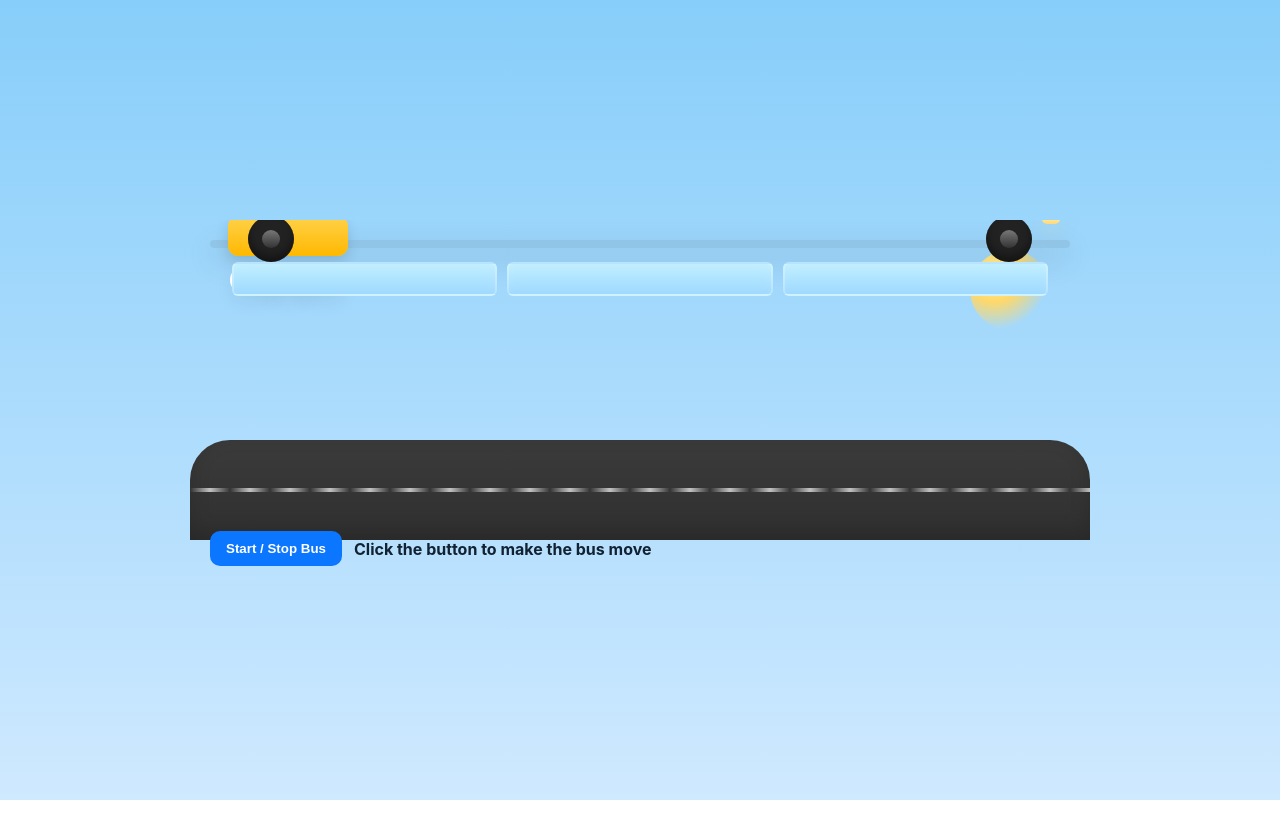
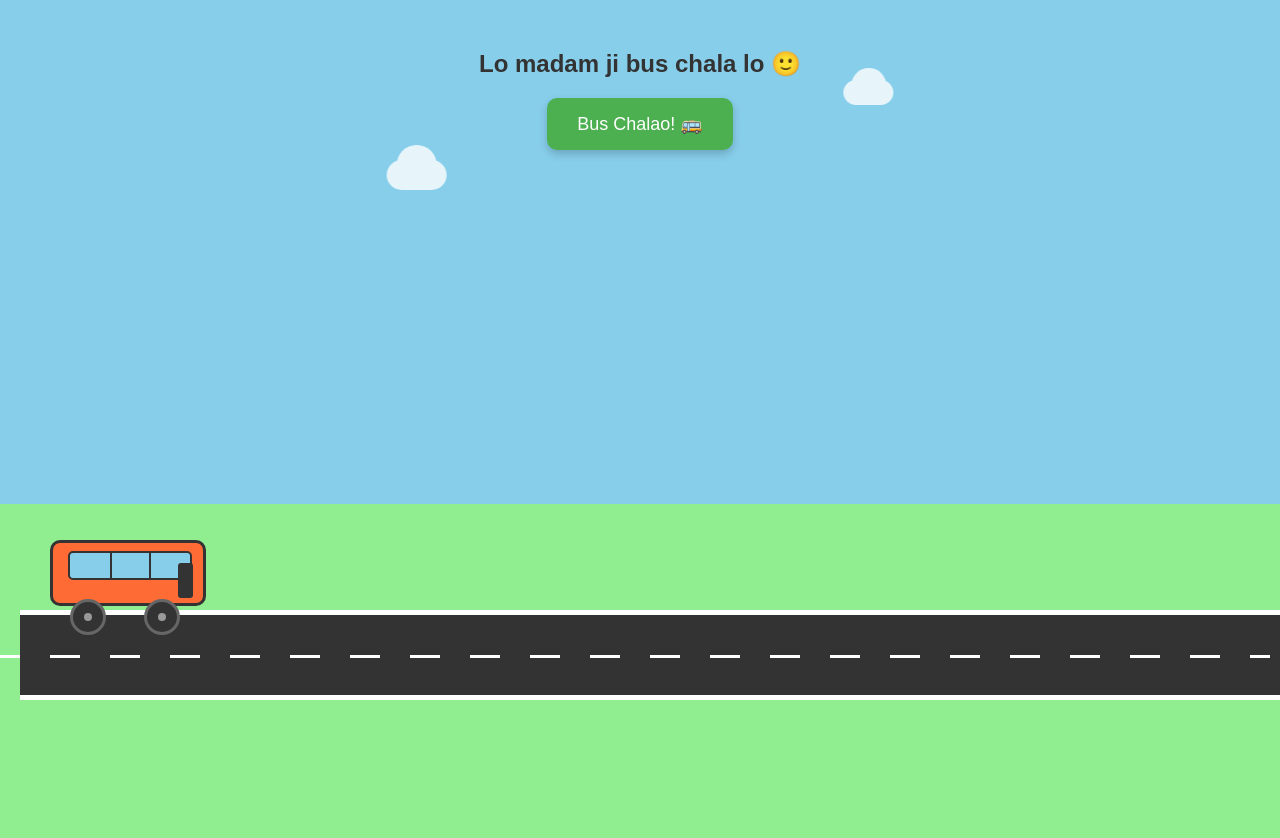
Before and after one commit to farhanansari888/Bus-Animation, a plain HTML site: page index.html in a window 1280 px wide. Before the commit the page ends 800 px from the top, so only its background shows below. Drawn offline with Linux system fonts and the light colour scheme.

Commit message:
Update index.html

```diff
--- a/index.html
+++ b/index.html
@@ -1,59 +1,327 @@
-<!DOCTYPE html><html lang="en">
+<!DOCTYPE html>
+<html lang="hi">
 <head>
-<meta charset="utf-8" />
-<meta name="viewport" content="width=device-width, initial-scale=1" />
-<title>Animated Bus — Click to Start</title>
-<style>
-  :root{ --bg:#cfe9ff; --road:#3b3b3b; --bus:#ffcc00; }
-  *{box-sizing:border-box}
-  body{ margin:0; min-height:100vh; display:flex; align-items:center; justify-content:center; background:linear-gradient(#87cefa,#cfe9ff); font-family:Inter, system-ui, Arial }
-  .stage{ width:100%; max-width:900px; height:360px; background:transparent; border-radius:12px; position:relative; overflow:hidden; padding:20px }/* road */ .road{ position:absolute; left:0; right:0; bottom:40px; height:100px; background:linear-gradient(#3b3b3b,#2f2f2f); border-top-left-radius:40px; border-top-right-radius:40px; box-shadow:0 -6px 20px rgba(0,0,0,.15) inset } .lane{ position:absolute; left:0; right:0; top:50%; height:4px; background:linear-gradient(90deg,#fff0,#fff,#fff0); opacity:.7; transform:translateY(-50%); background-size:40px 4px; background-repeat:repeat-x }
+    <meta charset="UTF-8">
+    <meta name="viewport" content="width=device-width, initial-scale=1.0">
+    <title>Bus Animation</title>
+    <style>
+        body {
+            margin: 0;
+            padding: 20px;
+            background: linear-gradient(to bottom, #87CEEB 0%, #87CEEB 60%, #90EE90 60%, #90EE90 100%);
+            font-family: Arial, sans-serif;
+            height: 100vh;
+            overflow: hidden;
+        }
 
-/* bus wrapper (animated) / .bus-wrap{ position:absolute; left:-260px; bottom:92px; width:260px; height:90px; pointer-events:none; / paused by default */ animation: drive 6s linear infinite paused; will-change: transform; }
+        .road {
+            position: absolute;
+            bottom: 100px;
+            width: 100%;
+            height: 80px;
+            background: #333;
+            border-top: 5px solid #FFF;
+            border-bottom: 5px solid #FFF;
+        }
 
-/* start animation when checkbox checked */ #go:checked ~ .stage .bus-wrap{ animation-play-state:running }
+        .road::before {
+            content: '';
+            position: absolute;
+            top: 50%;
+            left: 0;
+            width: 100%;
+            height: 3px;
+            background: repeating-linear-gradient(
+                to right,
+                #FFF 0px,
+                #FFF 30px,
+                transparent 30px,
+                transparent 60px
+            );
+            animation: roadMove 2s linear infinite;
+        }
 
-@keyframes drive{ 0%{ transform: translateX(0) translateY(0) } 50%{ transform: translateX(115%) translateY(-6px) } 100%{ transform: translateX(240%) translateY(0) } }
+        @keyframes roadMove {
+            0% { transform: translateX(0); }
+            100% { transform: translateX(-60px); }
+        }
 
-/* bus design using divs */ .bus{ width:100%; height:100%; position:relative; border-radius:14px; background: linear-gradient(#ffda4a, #ffbf0f); box-shadow: 0 10px 30px rgba(0,0,0,.2); border:4px solid rgba(0,0,0,.08); overflow:visible } .bus:before{ content:""; position:absolute; left:14px; top:-28px; width:120px; height:40px; border-radius:10px; background:linear-gradient(#ffd24a,#ffb800); box-shadow:0 6px 14px rgba(0,0,0,.12) } .window-row{ position:absolute; left:18px; right:18px; top:18px; height:34px; display:flex; gap:10px } .window{ flex:1; background:linear-gradient(#bfefff,#9fd9ff); border-radius:6px; border:2px solid rgba(255,255,255,.25); box-shadow: inset 0 6px 12px rgba(255,255,255,.07) } .wheel{ position:absolute; bottom:-18px; width:46px; height:46px; border-radius:50%; background:#222; left:34px; box-shadow: inset 0 -6px 10px rgba(0,0,0,.4) } .wheel.right{ right:34px; left:auto } .hub{ position:absolute; left:50%; top:50%; transform:translate(-50%,-50%); width:18px; height:18px; border-radius:50%; background:linear-gradient(#777,#333) } .headlight{ position:absolute; right:6px; bottom:20px; width:18px; height:10px; border-radius:6px; background:linear-gradient(#fff8b0,#ffd87a); box-shadow:0 6px 18px rgba(255,210,120,.25) }
+        .bus {
+            position: absolute;
+            bottom: 180px;
+            left: 50px;
+            width: 150px;
+            height: 80px;
+            transition: transform 0.5s ease;
+        }
 
-/* sun and clouds for scene */ .sun{ position:absolute; right:40px; top:30px; width:80px; height:80px; border-radius:50%; background: radial-gradient(circle at 30% 30%, #fff8a8, #ffd86a 35%, transparent 70%) } .cloud{ position:absolute; left:40px; top:40px } .cloud div{ display:inline-block; background:#fff; width:48px; height:28px; border-radius:20px; box-shadow:0 8px 18px rgba(0,0,0,.06); margin-right:-14px }
+        .bus.moving {
+            animation: busMove 3s ease-in-out forwards;
+        }
 
-/* control area */ .controls{ position:relative; z-index:20; display:flex; gap:12px; align-items:center } .btn{ cursor:pointer; padding:10px 16px; background:#0b76ff; color:#fff; border-radius:10px; font-weight:700; border:0 } .btn:active{ transform:translateY(1px) } .status{ color:#123; font-weight:700 }
+        @keyframes busMove {
+            0% { transform: translateX(0); }
+            100% { transform: translateX(calc(100vw - 200px)); }
+        }
 
-/* hide native checkbox */ #go{ position:absolute; left:-9999px }
+        .bus-body {
+            width: 150px;
+            height: 60px;
+            background: #FF6B35;
+            border-radius: 10px;
+            position: relative;
+            border: 3px solid #333;
+        }
 
-/* responsive */ @media (max-width:540px){ .stage{height:300px} .bus-wrap{ width:200px; left:-220px } } </style>
+        .bus-windows {
+            position: absolute;
+            top: 8px;
+            left: 15px;
+            width: 120px;
+            height: 25px;
+            background: #87CEEB;
+            border-radius: 5px;
+            border: 2px solid #333;
+        }
 
+        .bus-window-dividers {
+            position: absolute;
+            top: 0;
+            width: 100%;
+            height: 100%;
+        }
+
+        .bus-window-dividers::before,
+        .bus-window-dividers::after {
+            content: '';
+            position: absolute;
+            width: 2px;
+            height: 100%;
+            background: #333;
+        }
+
+        .bus-window-dividers::before {
+            left: 33%;
+        }
+
+        .bus-window-dividers::after {
+            left: 66%;
+        }
+
+        .bus-door {
+            position: absolute;
+            right: 10px;
+            top: 20px;
+            width: 15px;
+            height: 35px;
+            background: #333;
+            border-radius: 3px;
+        }
+
+        .wheel {
+            position: absolute;
+            bottom: -15px;
+            width: 30px;
+            height: 30px;
+            background: #333;
+            border-radius: 50%;
+            border: 3px solid #666;
+        }
+
+        .wheel::before {
+            content: '';
+            position: absolute;
+            top: 50%;
+            left: 50%;
+            width: 8px;
+            height: 8px;
+            background: #999;
+            border-radius: 50%;
+            transform: translate(-50%, -50%);
+        }
+
+        .wheel-front {
+            left: 20px;
+        }
+
+        .wheel-back {
+            right: 20px;
+        }
+
+        .bus.moving .wheel {
+            animation: wheelRotate 0.3s linear infinite;
+        }
+
+        @keyframes wheelRotate {
+            0% { transform: rotate(0deg); }
+            100% { transform: rotate(360deg); }
+        }
+
+        .control-panel {
+            position: absolute;
+            top: 50px;
+            left: 50%;
+            transform: translateX(-50%);
+            text-align: center;
+        }
+
+        .start-btn {
+            background: #4CAF50;
+            color: white;
+            border: none;
+            padding: 15px 30px;
+            font-size: 18px;
+            border-radius: 10px;
+            cursor: pointer;
+            box-shadow: 0 4px 8px rgba(0,0,0,0.2);
+            transition: background 0.3s;
+        }
+
+        .start-btn:hover {
+            background: #45a049;
+        }
+
+        .start-btn:disabled {
+            background: #cccccc;
+            cursor: not-allowed;
+        }
+
+        .clouds {
+            position: absolute;
+            width: 100%;
+            height: 100%;
+            top: 0;
+            left: 0;
+            z-index: -1;
+        }
+
+        .cloud {
+            position: absolute;
+            background: white;
+            border-radius: 50px;
+            opacity: 0.8;
+            animation: cloudMove 15s linear infinite;
+        }
+
+        .cloud::before,
+        .cloud::after {
+            content: '';
+            position: absolute;
+            background: white;
+            border-radius: 50px;
+        }
+
+        .cloud1 {
+            width: 60px;
+            height: 30px;
+            top: 20%;
+            left: -60px;
+        }
+
+        .cloud1::before {
+            width: 40px;
+            height: 40px;
+            top: -15px;
+            left: 10px;
+        }
+
+        .cloud1::after {
+            width: 35px;
+            height: 35px;
+            top: -10px;
+            right: 10px;
+        }
+
+        .cloud2 {
+            width: 50px;
+            height: 25px;
+            top: 10%;
+            left: -50px;
+            animation-delay: -5s;
+        }
+
+        .cloud2::before {
+            width: 35px;
+            height: 35px;
+            top: -12px;
+            left: 8px;
+        }
+
+        .cloud2::after {
+            width: 30px;
+            height: 30px;
+            top: -8px;
+            right: 8px;
+        }
+
+        @keyframes cloudMove {
+            0% { transform: translateX(0); }
+            100% { transform: translateX(calc(100vw + 60px)); }
+        }
+
+        .title {
+            color: #333;
+            font-size: 24px;
+            font-weight: bold;
+            margin-bottom: 20px;
+        }
+    </style>
 </head>
 <body>
-  <!-- hidden checkbox toggles the CSS animation -->
-  <input type="checkbox" id="go" />  <div class="stage">
-    <div class="sun"></div>
-    <div class="cloud" style="transform:translateY(6px)"><div></div><div></div><div></div></div><div class="bus-wrap">
-  <div class="bus">
-    <div class="window-row">
-      <div class="window"></div>
-      <div class="window"></div>
-      <div class="window"></div>
+    <div class="clouds">
+        <div class="cloud cloud1"></div>
+        <div class="cloud cloud2"></div>
     </div>
-    <div class="wheel"><div class="hub"></div></div>
-    <div class="wheel right"><div class="hub"></div></div>
-    <div class="headlight"></div>
-  </div>
-</div>
 
-<div class="road">
-  <div class="lane"></div>
-</div>
+    <div class="control-panel">
+        <div class="title">Lo madam ji bus chala lo 🙂</div>
+        <button class="start-btn" onclick="startBus()">Bus Chalao! 🚌</button>
+    </div>
 
-<!-- controls positioned over stage bottom-left -->
-<div style="position:absolute; left:20px; bottom:14px">
-  <label class="controls" for="go">
-    <button class="btn">Start / Stop Bus</button>
-    <div class="status">Click the button to make the bus move</div>
-  </label>
-</div>
+    <div class="road"></div>
 
-  </div></body>
-</html>
+    <div class="bus" id="bus">
+        <div class="bus-body">
+            <div class="bus-windows">
+                <div class="bus-window-dividers"></div>
+            </div>
+            <div class="bus-door"></div>
+        </div>
+        <div class="wheel wheel-front"></div>
+        <div class="wheel wheel-back"></div>
+    </div>
+
+    <script>
+        let isMoving = false;
+
+        function startBus() {
+            if (isMoving) return;
+
+            const bus = document.getElementById('bus');
+            const btn = document.querySelector('.start-btn');
+
+            isMoving = true;
+            btn.disabled = true;
+            btn.textContent = 'Bus Chal Rahi Hai...';
+
+            bus.classList.add('moving');
+
+            setTimeout(() => {
+                bus.classList.remove('moving');
+                bus.style.transform = 'translateX(0)';
+                isMoving = false;
+                btn.disabled = false;
+                btn.textContent = 'Bus Chalao! 🚌';
+            }, 3000);
+        }
+
+        // Keyboard support
+        document.addEventListener('keydown', function(e) {
+            if (e.code === 'Space' || e.code === 'Enter') {
+                e.preventDefault();
+                startBus();
+            }
+        });
+    </script>
+</body>
+  </html>
```
